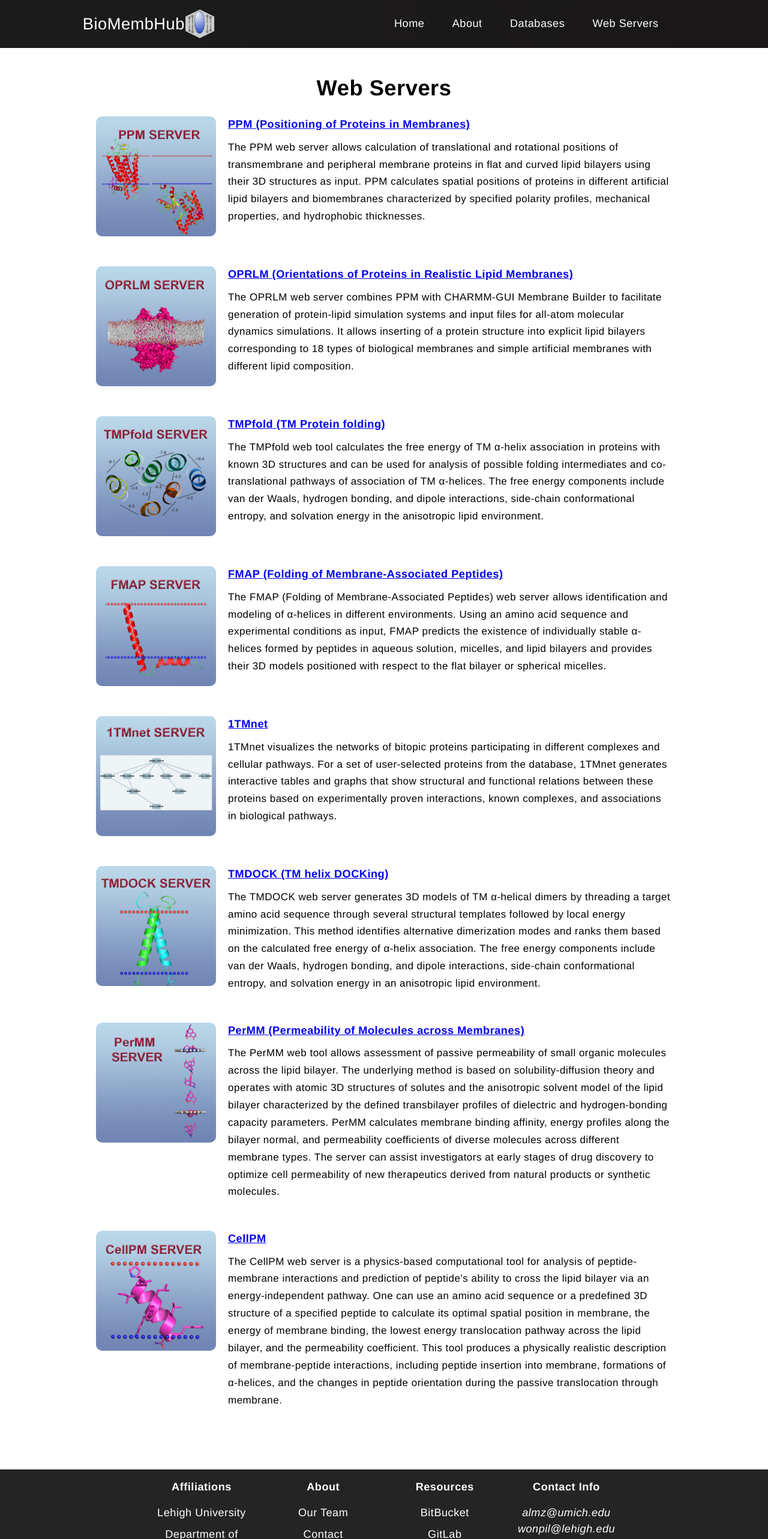
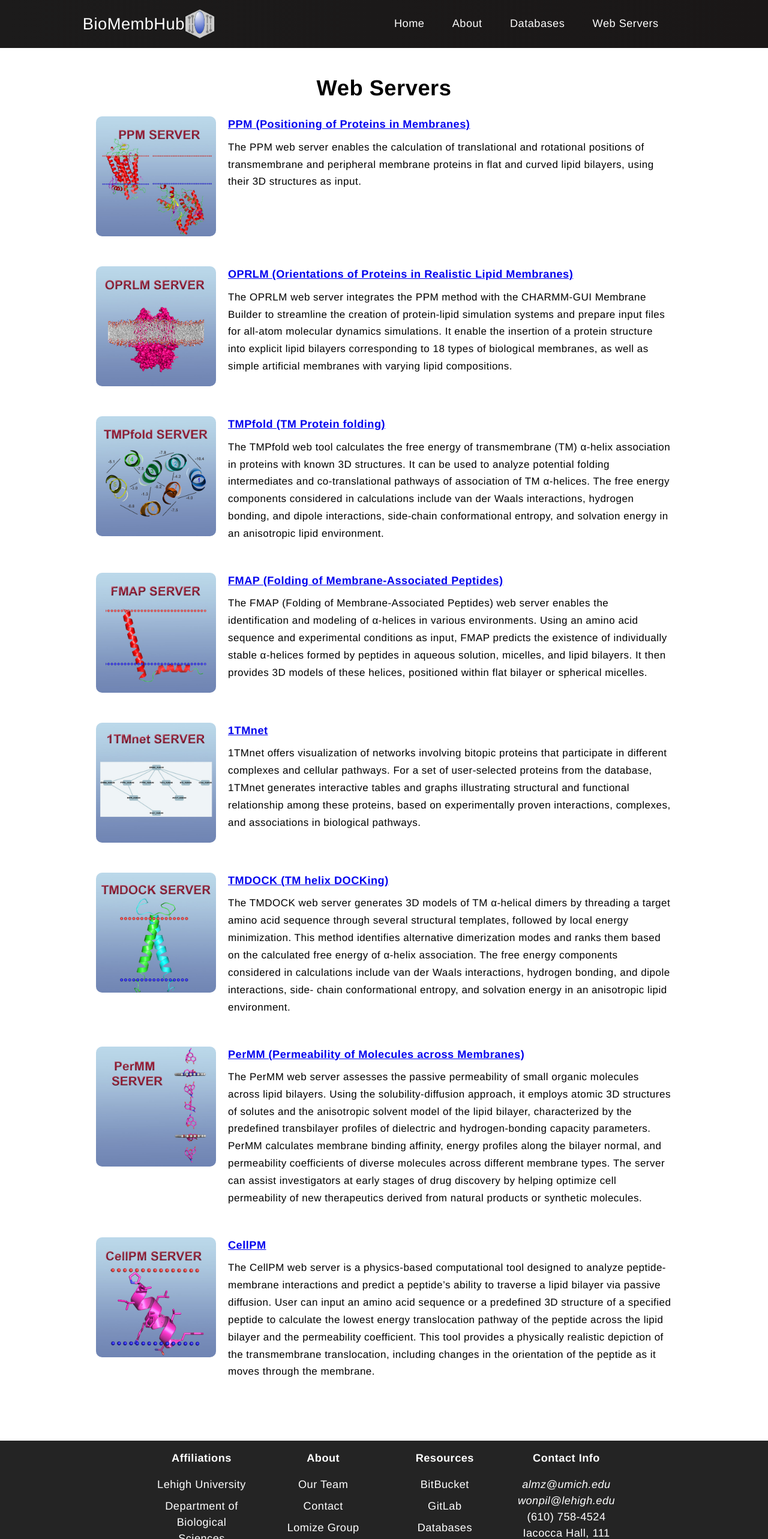
Before and after one commit to oreoqke/BioMembHub-modern, a React (Create React App) app: page /webservers in a window 1280 px wide. Shown: the top 2566 px of the page at 60% size. Built offline with nearby package versions, Linux system fonts and the light colour scheme.

Commit message:
text edits

```diff
--- a/src/components/pages/Webservers.js
+++ b/src/components/pages/Webservers.js
@@ -17,13 +17,9 @@ function WebserversPage() {
                     <div>
                         <a href={Webservers.PPM}><h3>PPM (Positioning of Proteins in Membranes)</h3></a>
                         <p className="database-text" style={{ fontSize: fontSize }}>
-                        The PPM web server allows
-                        calculation of translational and rotational positions of transmembrane
-                        and peripheral membrane proteins in flat and curved lipid bilayers
-                        using their 3D structures as input. PPM calculates spatial positions
-                        of proteins in different artificial lipid bilayers and biomembranes
-                        characterized by specified polarity profiles, mechanical properties,
-                        and hydrophobic thicknesses.
+                            The PPM web server enables the calculation of translational and rotational positions of
+                            transmembrane and peripheral membrane proteins in flat and curved lipid bilayers, using their
+                            3D structures as input.
                         </p>
                     </div>
                 </div>
@@ -34,12 +30,11 @@ function WebserversPage() {
                     <div>
                         <a href={Webservers.OPRLM}><h3>OPRLM (Orientations of Proteins in Realistic Lipid Membranes) </h3></a>
                         <p className="database-text" style={{ fontSize: fontSize }}>
-                            The OPRLM web server combines PPM with CHARMM-GUI Membrane Builder to facilitate
-                            generation of protein-lipid simulation systems and input files for
-                            all-atom molecular dynamics simulations. It allows inserting of a
-                            protein structure into explicit lipid bilayers corresponding to 18
-                            types of biological membranes and simple artificial membranes with
-                            different lipid composition.
+                            The OPRLM web server integrates the PPM method with the CHARMM-GUI Membrane Builder
+                            to streamline the creation of protein-lipid simulation systems and prepare input files for all-atom
+                            molecular dynamics simulations. It enable the insertion of a protein structure into explicit lipid
+                            bilayers corresponding to 18 types of biological membranes, as well as simple artificial
+                            membranes with varying lipid compositions.
                         </p>
                     </div>
                 </div>
@@ -50,13 +45,12 @@ function WebserversPage() {
                     <div>
                         <a href={Webservers.TMPfold}><h3>TMPfold (TM Protein folding) </h3></a>
                         <p className="database-text" style={{ fontSize: fontSize }}>
-                        The TMPfold web tool calculates the free energy
-                        of TM α-helix association in proteins with known 3D structures and
-                        can be used for analysis of possible folding intermediates and
-                        co-translational pathways of association of TM α-helices. The
-                        free energy components include van der Waals, hydrogen bonding,
-                        and dipole interactions, side-chain conformational entropy, and
-                        solvation energy in the anisotropic lipid environment.
+                            The TMPfold web tool calculates the free energy of transmembrane (TM) α-helix association in
+                            proteins with known 3D structures. It can be used to analyze potential folding intermediates and
+                            co-translational pathways of association of TM α-helices. The free energy components
+                            considered in calculations include van der Waals interactions, hydrogen bonding, and dipole
+                            interactions, side-chain conformational entropy, and solvation energy in an anisotropic lipid
+                            environment.
                         </p>
                     </div>
                 </div>
@@ -69,13 +63,11 @@ function WebserversPage() {
                     <div>
                         <a href={Webservers.FMAP}><h3> FMAP (Folding of Membrane-Associated Peptides) </h3></a>
                         <p className="database-text" style={{ fontSize: fontSize }}>
-                        The FMAP (Folding of Membrane-Associated Peptides) web server
-                        allows identification and modeling of α-helices in different
-                        environments. Using an amino acid sequence and experimental
-                        conditions as input, FMAP predicts the existence of individually
-                        stable α-helices formed by peptides in aqueous solution, micelles,
-                        and lipid bilayers and provides their 3D models positioned with
-                        respect to the flat bilayer or spherical micelles.
+                            The FMAP (Folding of Membrane-Associated Peptides) web server enables the identification
+                            and modeling of α-helices in various environments. Using an amino acid sequence and
+                            experimental conditions as input, FMAP predicts the existence of individually stable α-helices
+                            formed by peptides in aqueous solution, micelles, and lipid bilayers. It then provides 3D models
+                            of these helices, positioned within flat bilayer or spherical micelles.
                         </p>
                     </div>
                 </div>
@@ -86,12 +78,11 @@ function WebserversPage() {
                     <div>
                         <a href={Webservers.TMnet}><h3> 1TMnet </h3></a>
                         <p className="database-text" style={{ fontSize: fontSize }}>
-                        1TMnet visualizes the networks of bitopic proteins participating in
-                        different complexes and cellular pathways. For a set of user-selected
-                        proteins from the database, 1TMnet generates interactive tables and
-                        graphs that show structural and functional relations between these
-                        proteins based on experimentally proven interactions, known complexes,
-                        and associations in biological pathways.
+                            1TMnet offers visualization of networks involving bitopic proteins that participate in different
+                            complexes and cellular pathways. For a set of user-selected proteins from the database,
+                            1TMnet generates interactive tables and graphs illustrating structural and functional relationship
+                            among these proteins, based on experimentally proven interactions, complexes, and
+                            associations in biological pathways.
                         </p>
                     </div>
                 </div>
@@ -101,14 +92,12 @@ function WebserversPage() {
                     <div>
                         <a href={Webservers.TMDOCK}><h3> TMDOCK (TM helix DOCKing) </h3></a>
                         <p className="database-text" style={{ fontSize: fontSize }}>
-                        The TMDOCK web server generates 3D models
-                        of TM α-helical dimers by threading a target amino acid sequence
-                        through several structural templates followed by local energy
-                        minimization. This method identifies alternative dimerization
-                        modes and ranks them based on the calculated free energy of
-                        α-helix association. The free energy components include van der Waals,
-                        hydrogen bonding, and dipole interactions, side-chain conformational
-                        entropy, and solvation energy in an anisotropic lipid environment.
+                            The TMDOCK web server generates 3D models of TM α-helical dimers by threading a target
+                            amino acid sequence through several structural templates, followed by local energy
+                            minimization. This method identifies alternative dimerization modes and ranks them based on
+                            the calculated free energy of α-helix association. The free energy components considered in
+                            calculations include van der Waals interactions, hydrogen bonding, and dipole interactions, side-
+                            chain conformational entropy, and solvation energy in an anisotropic lipid environment.
                         </p>
                     </div>
                 </div>
@@ -118,18 +107,14 @@ function WebserversPage() {
                     <div>
                         <a href={Webservers.PERMM}><h3> PerMM (Permeability of Molecules across Membranes) </h3></a>
                         <p className="database-text" style={{ fontSize: fontSize }}>
-                        The PerMM web tool allows assessment of passive permeability
-                        of small organic molecules across the lipid bilayer. The
-                        underlying method is based on solubility-diffusion theory
-                        and operates with atomic 3D structures of solutes and the
-                        anisotropic solvent model of the lipid bilayer characterized
-                        by the defined transbilayer profiles of dielectric and
-                        hydrogen-bonding capacity parameters. PerMM calculates membrane
-                        binding affinity, energy profiles along the bilayer normal, and
-                        permeability coefficients of diverse molecules across different
-                        membrane types. The server can assist investigators at early
-                        stages of drug discovery to optimize cell permeability of new
-                        therapeutics derived from natural products or synthetic molecules.
+                            The PerMM web server assesses the passive permeability of small organic molecules across
+                            lipid bilayers. Using the solubility-diffusion approach, it employs atomic 3D structures of solutes
+                            and the anisotropic solvent model of the lipid bilayer, characterized by the predefined
+                            transbilayer profiles of dielectric and hydrogen-bonding capacity parameters. PerMM calculates
+                            membrane binding affinity, energy profiles along the bilayer normal, and permeability
+                            coefficients of diverse molecules across different membrane types. The server can assist
+                            investigators at early stages of drug discovery by helping optimize cell permeability of new
+                            therapeutics derived from natural products or synthetic molecules.
                         </p>
                     </div>
                 </div>
@@ -138,19 +123,13 @@ function WebserversPage() {
                     <div>
                         <a href={Webservers.CELLPM}><h3> CellPM </h3></a>
                         <p className="database-text" style={{ fontSize: fontSize }}>
-                        The CellPM web server is a physics-based computational
-                        tool for analysis of peptide-membrane interactions and
-                        prediction of peptide’s ability to cross the lipid bilayer
-                        via an energy-independent pathway. One can use an amino
-                        acid sequence or a predefined 3D structure of a specified
-                        peptide to calculate its optimal spatial position in
-                        membrane, the energy of membrane binding, the lowest
-                        energy translocation pathway across the lipid bilayer,
-                        and the permeability coefficient. This tool produces
-                        a physically realistic description of membrane-peptide
-                        interactions, including peptide insertion into membrane,
-                        formations of α-helices, and the changes in peptide
-                        orientation during the passive translocation through membrane.
+                            The CellPM web server is a physics-based computational tool designed to analyze peptide-
+                            membrane interactions and predict a peptide’s ability to traverse a lipid bilayer via passive
+                            diffusion. User can input an amino acid sequence or a predefined 3D structure of a specified
+                            peptide to calculate the lowest energy translocation pathway of the peptide across the lipid
+                            bilayer and the permeability coefficient. This tool provides a physically realistic depiction of the
+                            transmembrane translocation, including changes in the orientation of the peptide as it moves
+                            through the membrane.
                         </p>
                     </div>
                 </div>
--- a/src/components/pages/about/About.js
+++ b/src/components/pages/about/About.js
@@ -87,9 +87,9 @@ function About() {
                     <div className="funding-section">
                         <img src={Assets.images.nsf} alt="NSF" loading="lazy" className="nsf-logo" />
                         <div className="funding-links">
-                            <a href="https://www.nsf.gov/awardsearch/showAward?AWD_ID=2403583" target="_blank" rel="noopener noreferrer">NSF DBI -2403503</a>
+                            <a href="https://www.nsf.gov/awardsearch/showAward?AWD_ID=2403583" target="_blank" rel="noopener noreferrer">NSF DBI -2403583</a>
                             {/* <p>Collaborative Research: BioMembHub Cyberinfrastructure for Modeling and Analysis of Proteins, Peptides, and Small Molecules in Biomembranes</p> */}
-                            <a href="https://www.nsf.gov/awardsearch/showAward?AWD_ID=2403582" target="_blank" rel="noopener noreferrer">NSF DBI -2403502</a>
+                            <a href="https://www.nsf.gov/awardsearch/showAward?AWD_ID=2403582" target="_blank" rel="noopener noreferrer">NSF DBI -2403582</a>
                             {/* <p>BioMembHub Cyberinfrastructure for Modeling and Analysis of Proteins, Peptides, and Small Molecules in Biomembranes</p> */}
                         </div>
                     </div>
```
Also changed, not shown: src/components/pages/Databases.js (+27 -30 lines), 1 other file (tests, documents, lock files or other folders).
